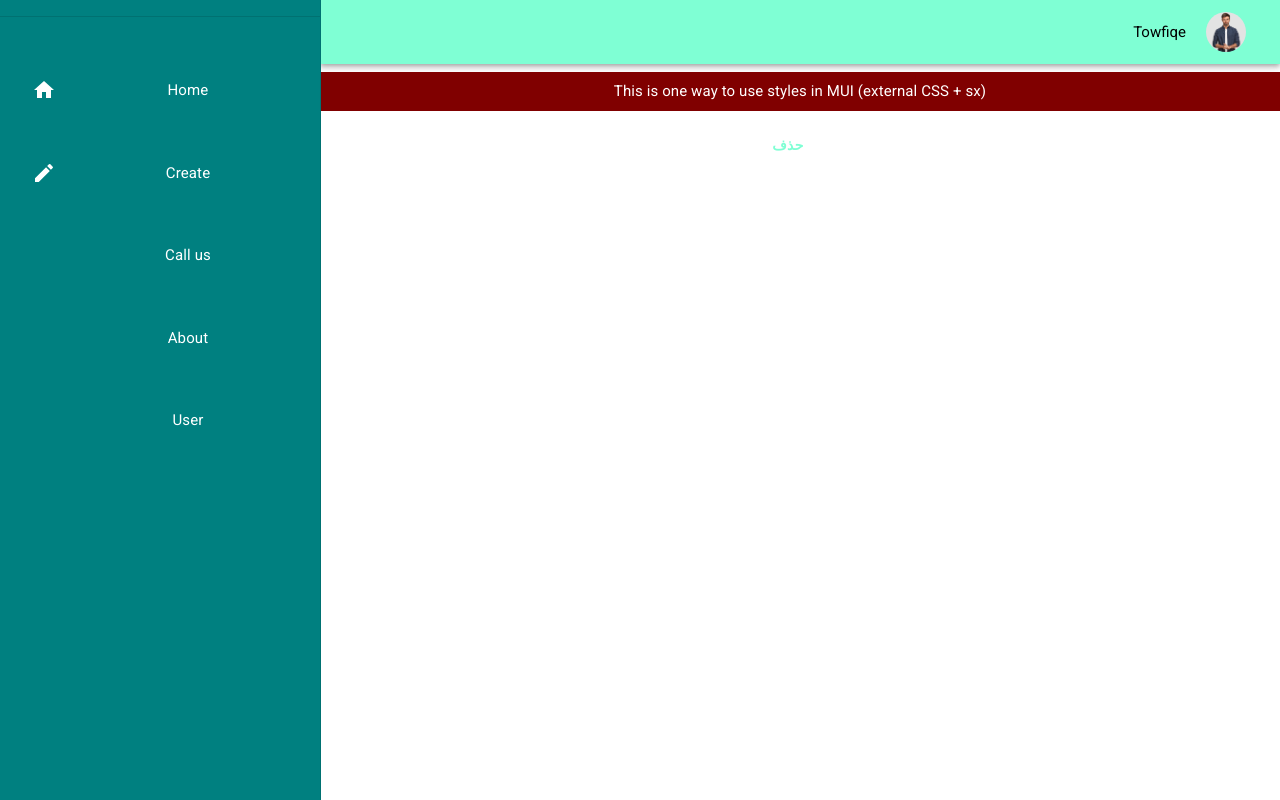
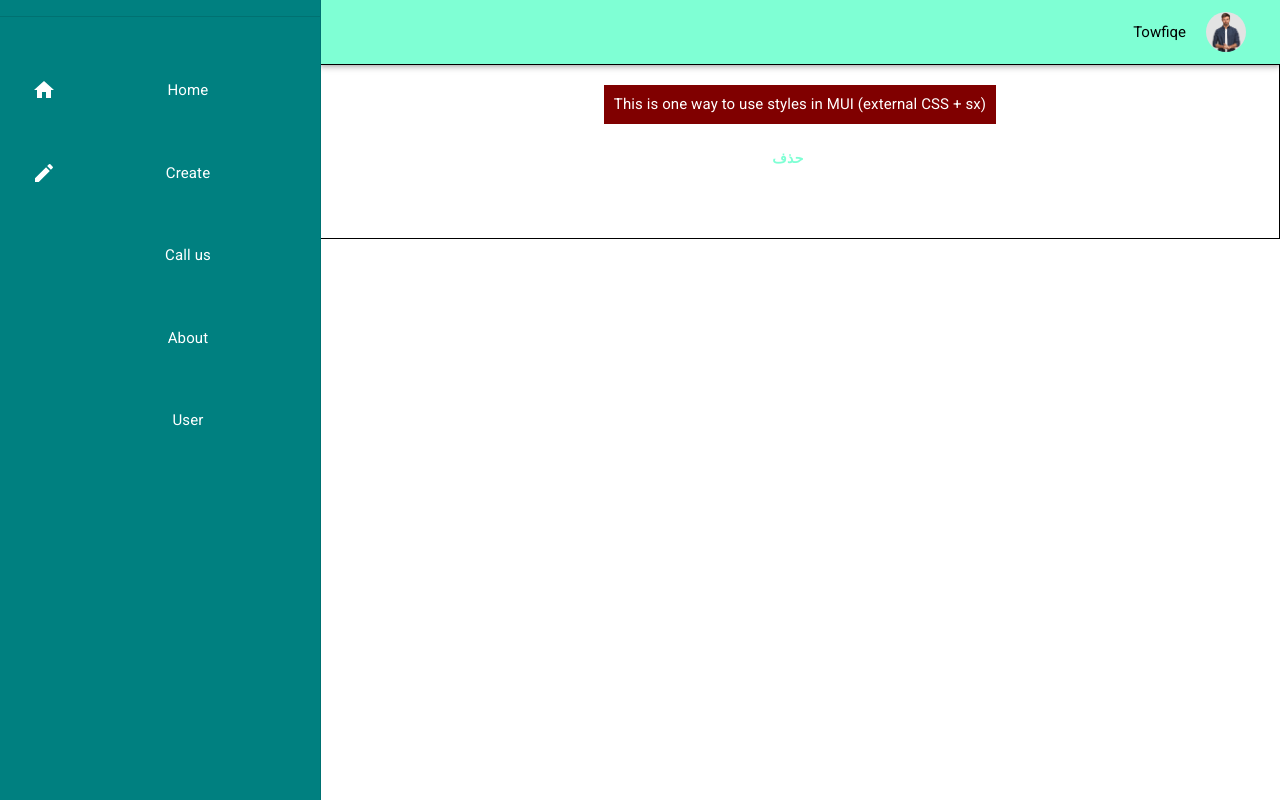
Before and after one commit to Dev-TQ/online_store, a React (Create React App) app: page / in a window 1280 px wide. Built offline with nearby package versions, Linux system fonts and the light colour scheme; some icons are missing.

Commit message:
Box & Conainer

```diff
--- a/src/App.js
+++ b/src/App.js
@@ -7,11 +7,15 @@ import Drawe from 'Drawer/Drawer';
 import { Box } from '@mui/material';
 import MyAppBar from 'AppBar/MyAppBar';
 const App = () => {
+  const spacingMl="25%"
   return (
     <Box>
       <MyAppBar/>
       <Drawe/>
+      <Box sx={{border:1, ml:`${spacingMl}`,display:"flex",justifyContent:"center"}}>
+
       <Outlet />
+      </Box>
     </Box>
   );
 }
--- a/src/page/About/About.jsx
+++ b/src/page/About/About.jsx
@@ -3,7 +3,7 @@ import React from 'react';
 import InfoIcon from '@mui/icons-material/Info';
 const About = () => {
   return (
-      <Box sx={{ width: "75%", ml: "25%", mt: 15, bgcolor: "info.main" }}>
+      <Box sx={{ bgcolor: "info.main" }}>
       <Typography variant="h5" color="white" component={"h1"}>
      <IconButton >
           <InfoIcon sx={{color:"white"}}/>
--- a/src/page/Call/Call_us.jsx
+++ b/src/page/Call/Call_us.jsx
@@ -4,7 +4,7 @@ import "./Call.css";
 import CallIcon from "@mui/icons-material/Call";
 const CallUs = () => {
   return (
-    <Box sx={{ width: "75%", ml: "25%", mt: 15, bgcolor: "info.main" }}>
+    <Box sx={{  bgcolor: "info.main" }}>
       <Typography variant="h5" color="white" component={"h1"}>
         <IconButton >
           <CallIcon sx={{color:"white"}}/>
--- a/src/page/Create/Create.jsx
+++ b/src/page/Create/Create.jsx
@@ -10,7 +10,7 @@ import { Box } from "@mui/material";
 
 const Create = () => {
   return (
-    <Box sx={{width:"75%",ml:"25%",mt:1}}>
+    <Box>
       <Card sx={{ maxWidth: 345 ,margin:"auto",marginTop:"50px"}}>
       <CardMedia
         sx={{ height: 140 }}
--- a/src/page/HOME/Home.jsx
+++ b/src/page/HOME/Home.jsx
@@ -11,8 +11,8 @@ const Home = () => {
 
   return (
 
-    <Box sx={{width:"75%",ml:"25%",mt:1}}>
-    <Typography noWrap  className="stayleHome" sx={{marginTop:"auto"}} color="primary" variant="h4" component="div">
+    <Box>
+    <Typography noWrap  className="stayleHome" sx={{marginTop:"20px"}} color="primary" variant="h4" component="div">
   This is one way to use styles in MUI (external CSS + sx)
     </Typography>
     <Button variant="text" color="primary" endIcon={<DeleteIcon/>} sx={{mx:"auto",mt:2,display:"flex"}}>
```
